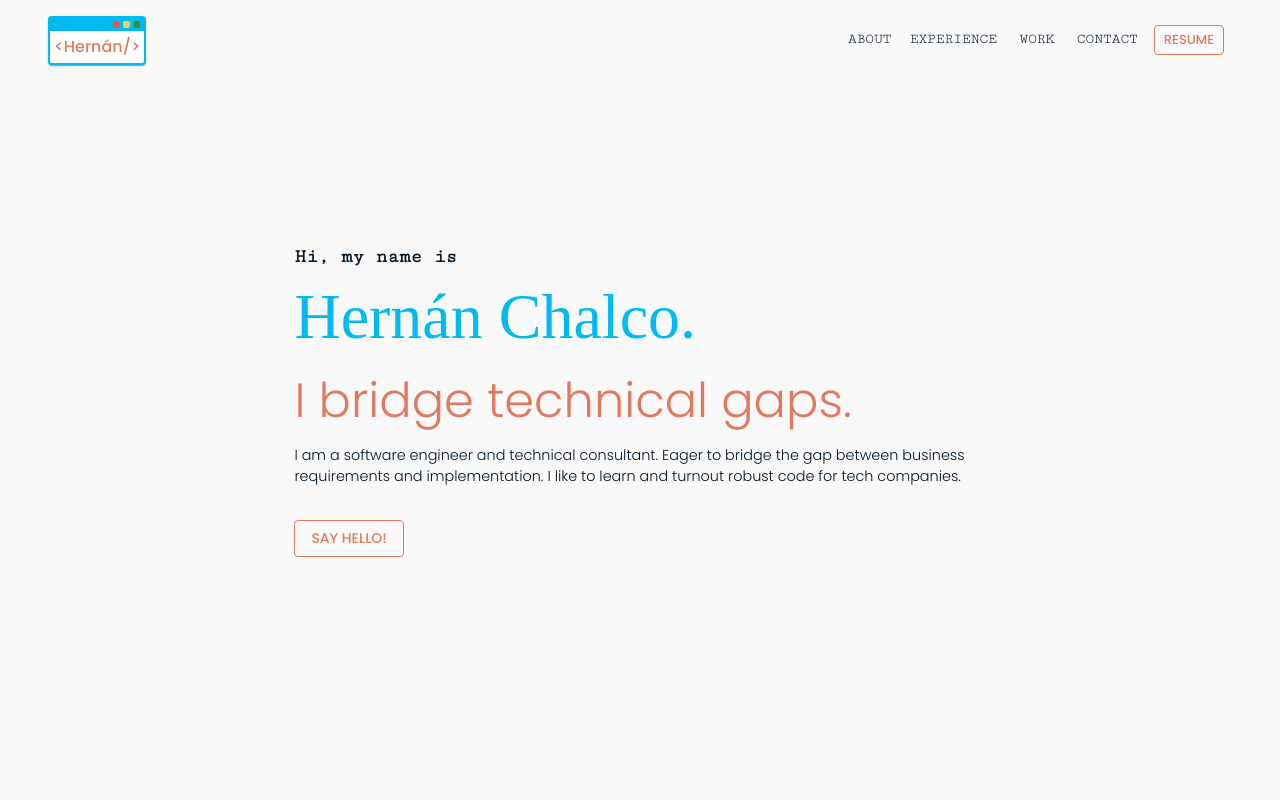
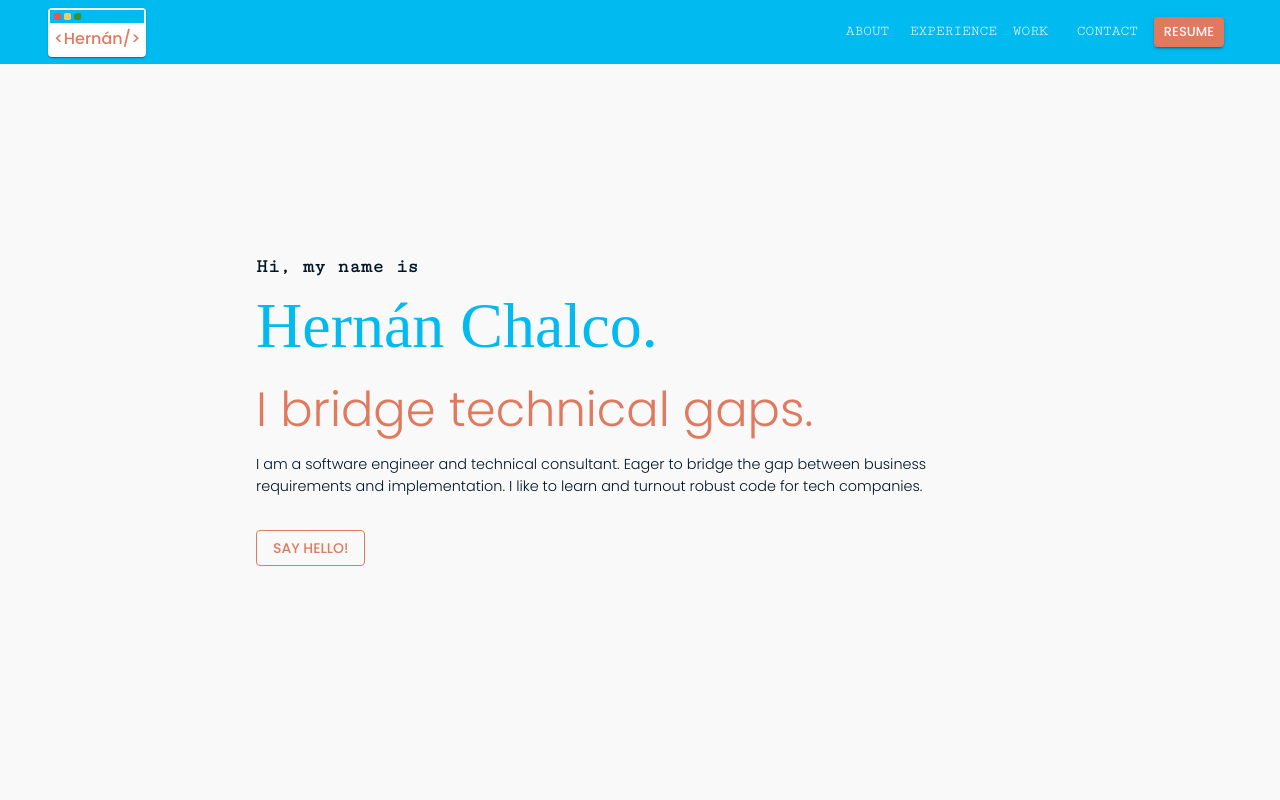
Before and after one commit to i-am-hernan/portfolio, a Next.js app in the folder packages/client/: page / in a window 1280 px wide. Shown: the top 800 px of the page. Built offline with nearby package versions, Linux system fonts and the light colour scheme; grey boxes are pictures that could not be loaded; a web font is replaced by a local one.

Commit message:
add about section to home page

```diff
--- a/packages/client/components/Header/index.tsx
+++ b/packages/client/components/Header/index.tsx
@@ -6,16 +6,15 @@ import {
   IconButton,
   Menu,
   MenuItem,
+  Paper,
   Toolbar,
   Typography,
-  CardMedia,
-  Paper,
 } from "@mui/material";
 import { useState } from "react";
 
 const pages = ["about", "experience", "work", "contact"];
 
-export const Header = () => {
+export const Header = ({ viewPortPage }: any) => {
   const [anchorElNav, setAnchorElNav] = useState<null | HTMLElement>(null);
   const handleOpenNavMenu = (event: MouseEvent<HTMLElement>) => {
     setAnchorElNav(event.currentTarget);
@@ -24,7 +23,23 @@ export const Header = () => {
   const handleCloseNavMenu = () => {
     setAnchorElNav(null);
   };
-
+  let navStyle = null;
+  let logoStyle = null;
+  let textStyle = null;
+  if (viewPortPage) {
+    navStyle = {
+      bgcolor: "#FAF9F9",
+      transition: "background-color 1s",
+    };
+    logoStyle = {
+      borderColor: "#01BAEF",
+      transition: "background-color 1s",
+    };
+    textStyle = {
+      color: "#011627",
+      transition: "background-color 1s",
+    };
+  }
   return (
     <AppBar sx={{ boxShadow: "0" }}>
       <Toolbar
@@ -33,17 +48,24 @@ export const Header = () => {
           justifyContent: "space-between",
           display: "flex",
           px: 6,
-          bgcolor: "#FAF9F9",
-          py: 1
+          bgcolor: "#01BAEF",
+          ...navStyle,
         }}
       >
-        <Paper sx={{ border: 2, borderColor: "#01BAEF", borderRadius: 1 }}>
+        <Paper
+          sx={{
+            border: 2,
+            borderColor: "#FAF9F9",
+            borderRadius: 1,
+            ...logoStyle,
+          }}
+        >
           <Box
             sx={{
               display: "flex",
-              justifyContent: "flex-end",
+              justifyContent: "flex-start",
               bgcolor: "#01BAEF",
-              pr: 0.5,
+              pl: 0.5,
               py: "3px",
             }}
           >
@@ -92,8 +114,13 @@ export const Header = () => {
           {pages.map((page) => (
             <Button
               key={page}
-              onClick={handleCloseNavMenu}
-              sx={{ color: "#011627", display: "inline-block", px: 1 }}
+              href={`/#${page}`}
+              sx={{
+                color: "#FAF9F9",
+                display: "inline-block",
+                px: 1,
+                ...textStyle,
+              }}
             >
               <Typography
                 sx={{
@@ -106,9 +133,9 @@ export const Header = () => {
             </Button>
           ))}
           <Button
-            sx={{ color: "#E07A5F", borderColor: "#E07A5F", mx: 1 }}
+            sx={{ color: "#FAF9F9", mx: 1, bgcolor: "#E07A5F" }}
             size="small"
-            variant="outlined"
+            variant="contained"
           >
             Resume
           </Button>
@@ -159,8 +186,6 @@ export const Header = () => {
   );
 };
 
-
-
 // rich black: #011627
 // process cyacn: #01BAEF
 // seasalt: #FAF9F9
--- a/packages/client/components/Layout/index.tsx
+++ b/packages/client/components/Layout/index.tsx
@@ -1,11 +1,30 @@
 import { Container } from "@mui/material";
-import React from "react";
+import { useEffect, useState } from "react";
 import { Header } from "../Header";
+import { Footer } from "../Footer";
 
 export const Layout = ({ children }) => {
+  const [secondSection, setSecondSection] = useState(false);
+
+  useEffect(() => {
+    window.addEventListener("scroll", (e) => {
+      handleScroll(e);
+    });
+
+    return () => {
+      window.removeEventListener("scroll", handleScroll);
+    };
+  }, []);
+  const handleScroll = (e) => {
+    if (window.pageYOffset > window.innerHeight - 65) {
+      setSecondSection(true);
+    } else {
+      setSecondSection(false);
+    }
+  };
   return (
-    <Container sx={{ bgcolor: "#FAF9F9"}} maxWidth={false}>
-      <Header />
+    <Container disableGutters maxWidth={false}>
+      <Header viewPortPage={secondSection} />
       {children}
     </Container>
   );
--- a/packages/client/components/Section/About.tsx
+++ b/packages/client/components/Section/About.tsx
@@ -1,5 +1,84 @@
-const About = () => {
-  return <h1>About</h1>;
+import { Typography, Container, CardMedia, Grid, Box } from "@mui/material";
+import Image from "next/image";
+import Typewriter from "typewriter-effect";
+
+const About: any = () => {
+  return (
+    <Container
+      maxWidth={false}
+      component="section"
+      disableGutters
+      sx={{
+        bgcolor: "#01BAEF",
+        height: "100vh",
+        py: 0,
+        mt: "100vh",
+        position: "relative",
+        px: 0,
+      }}
+      id="about"
+    >
+      <Grid sx={{ height: "100%" }} container>
+        <Grid item xs={6}>
+          <img src="/san-francisco.jpg" width={"100%"} height={"100%"} />
+        </Grid>
+        <Grid item xs={6}>
+          <Box
+            sx={{
+              pt: "50%",
+              px: 10,
+              ".Typewriter__cursor": {
+                fontSize: "3.5rem",
+                color: "white",
+              },
+            }}
+          >
+            <Typography
+              sx={{
+                color: "#011627",
+                fontFamily: "Cutive Mono, monospace;",
+                fontSize: "2rem",
+                fontWeight: "bolder",
+                textDecoration: "none",
+              }}
+            >
+              About
+            </Typography>
+            <Typewriter
+              options={{
+                autoStart: true,
+                loop: true,
+              }}
+              onInit={(typewriter) => {
+                typewriter
+                  .typeString(
+                    '<span style="color: white; font-family: Poppins,sans-serif; font-size: 3rem; font-weight: 300;">Developer.</span>'
+                  )
+                  .pauseFor(2500)
+                  .deleteAll()
+                  .typeString(
+                    '<span style="color: white; font-family: Poppins,sans-serif; font-size: 3rem; font-weight: 300;">Consultant.</span>'
+                  )
+                  .pauseFor(2500)
+                  .deleteAll()
+                  .typeString(
+                    '<span style="color: white; font-family: Poppins,sans-serif; font-size: 3rem; font-weight: 300;">Yo-yo enthusiast.</span>'
+                  )
+                  .pauseFor(2500)
+                  .deleteAll()
+                  .typeString(
+                    '<span style="color: white; font-family: Poppins,sans-serif; font-size: 3rem; font-weight: 300;">Designer.</span>'
+                  )
+                  .pauseFor(2500)
+                  .deleteAll()
+                  .start();
+              }}
+            />
+          </Box>
+        </Grid>
+      </Grid>
+    </Container>
+  );
 };
 
 export default About;
--- /dev/null
+++ b/packages/client/components/Section/Experience.tsx
@@ -0,0 +1,22 @@
+import { Container } from "@mui/material";
+
+const Experience: any = () => {
+  return (
+    <Container
+      maxWidth={false}
+      component="section"
+      disableGutters
+      sx={{
+        bgcolor: "red",
+        height: "100vh",
+        py: 0,
+        position: "relative",
+        px: 0,
+      }}
+    >
+      <img src='/san-francisco.jpg' width={"50%"} height={"100%"} />
+    </Container>
+  );
+};
+
+export default Experience;
--- a/packages/client/components/Section/Intro.tsx
+++ b/packages/client/components/Section/Intro.tsx
@@ -4,12 +4,19 @@ const Intro: any = () => {
   return (
     <Container
       maxWidth={false}
+      disableGutters
       component="section"
       sx={{
         bgcolor: "#FAF9F9",
         height: "100vh",
         py: { xs: "30%", md: "20%" },
-        width: { xs: "100%", md: "80%", lg: "60%" },
+        zIndex: "-1px",
+        top: 0,
+        left: 0,
+        right: 0,
+        position: "fixed",
+        mx: 0,
+        px: "20%",
       }}
     >
       <Typography
--- a/packages/client/package.json
+++ b/packages/client/package.json
@@ -33,6 +33,7 @@
     "react-redux": "^8.0.5",
     "react-router-dom": "^6.6.2",
     "request": "^2.88.2",
-    "request-promise": "^4.2.6"
+    "request-promise": "^4.2.6",
+    "typewriter-effect": "^2.19.0"
   }
 }
--- a/packages/client/pages/index.tsx
+++ b/packages/client/pages/index.tsx
@@ -1,10 +1,14 @@
-import { Box } from "@mui/system";
+import { Container, Box } from "@mui/system";
+import About from "../components/Section/About";
+import Experience from "../components/Section/Experience";
 import Intro from "../components/Section/Intro";
 
 const Home: any = () => {
   return (
-    <Box>
+    <Box sx={{ px: 0, bgcolor: "red" }}>
       <Intro />
+      <About />
+      <Experience />
     </Box>
   );
 };
```
Also changed, not shown: packages/client/components/Footer/index.tsx (+35 -1 lines), 2 other files (tests, documents, lock files or other folders).
